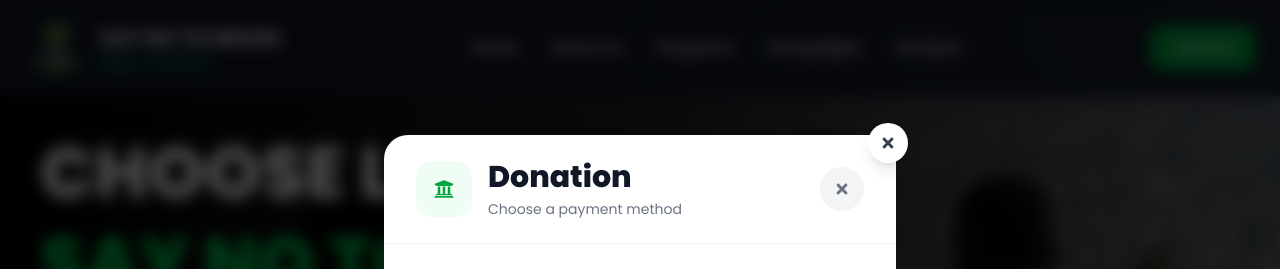
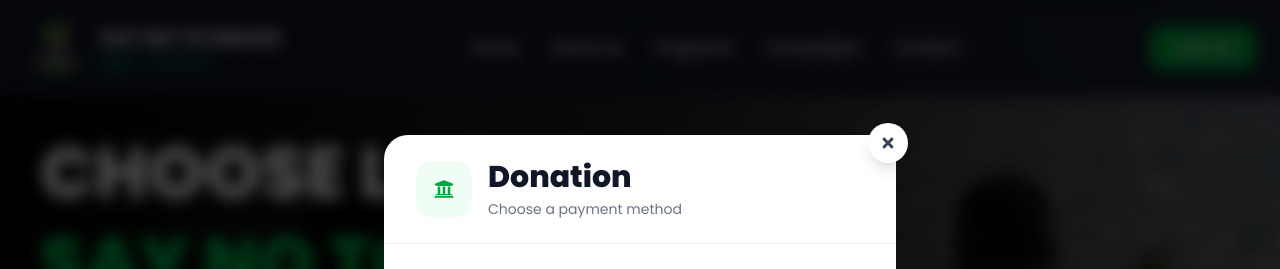
Before and after one commit to IsingizweBonheur/say-no, a React (Vite) app in the folder frontend/: page / in a window 1280 px wide. Both pictures are taken after a click on the button "Donate". Shown: the top 269 px of the page. Built offline with nearby package versions, Linux system fonts and the light colour scheme.

Commit message:
Remove close button from Donation component
Removed the close button and its functionality from the Donation component.

```diff
--- a/frontend/src/component/donation.jsx
+++ b/frontend/src/component/donation.jsx
@@ -4,11 +4,10 @@ import {
   FaUniversity,
   FaCopy,
   FaCheck,
-  FaTimes,
   FaArrowRight,
 } from "react-icons/fa";
 
-export default function Donation({ onClose }) {
+export default function Donation() {
   const [selectedMethod, setSelectedMethod] = useState(null);
   const [copied, setCopied] = useState(false);
 
@@ -43,7 +42,6 @@ export default function Donation({ onClose }) {
 
   return (
     <div className="w-full">
-      {/* Main Donation Modal */}
       <div className="relative w-full max-w-lg mx-auto rounded-3xl bg-white shadow-2xl overflow-hidden">
 
         {/* Header */}
@@ -51,15 +49,13 @@ export default function Donation({ onClose }) {
           <div className="flex items-center gap-4">
 
             {/* Header Icon */}
-            <div className="w-14 h-14 rounded-2xl bg-green-50 text-green-600 flex items-center justify-center text-xl">
-              {selectedMethod ? (
-                donationMethods[selectedMethod].icon
-              ) : (
-                <FaUniversity />
-              )}
+            <div className="w-14 h-14 rounded-2xl bg-green-50 text-green-600 flex items-center justify-center text-xl shrink-0">
+              {selectedMethod
+                ? donationMethods[selectedMethod].icon
+                : <FaUniversity />}
             </div>
 
-            <div className="flex-1">
+            <div>
               <h2 className="text-2xl md:text-3xl font-extrabold text-gray-900">
                 {selectedMethod
                   ? donationMethods[selectedMethod].title
@@ -73,19 +69,6 @@ export default function Donation({ onClose }) {
               </p>
             </div>
 
-            {/* Close */}
-            <button
-              onClick={() => {
-                if (onClose) {
-                  onClose();
-                } else {
-                  setSelectedMethod(null);
-                }
-              }}
-              className="w-11 h-11 rounded-full bg-gray-100 text-gray-500 flex items-center justify-center hover:bg-red-500 hover:text-white transition"
-            >
-              <FaTimes />
-            </button>
           </div>
         </div>
 
@@ -161,6 +144,7 @@ export default function Donation({ onClose }) {
                 Please verify the account details before making your donation.
               </p>
             </div>
+
           </div>
         )}
 
@@ -224,16 +208,18 @@ export default function Donation({ onClose }) {
                   </button>
                 </div>
               </div>
+
             </div>
 
-            {/* Donation Note */}
             <div className="mt-5 text-center">
               <p className="text-sm text-gray-500">
                 Thank you for supporting our mission.
               </p>
             </div>
+
           </div>
         )}
+
       </div>
     </div>
   );
```
